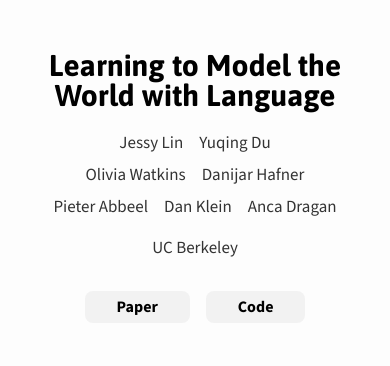
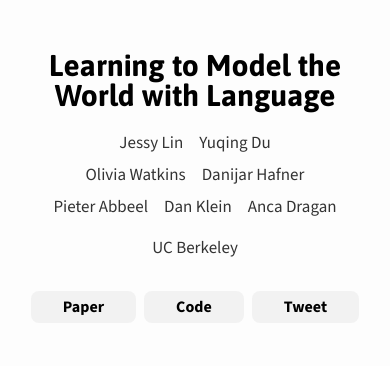
Before and after one commit to dynalang/dynalang.github.io, a plain HTML site: page index.html in a window 390 px wide. Shown: the top 366 px of the page. Drawn offline with nearby package versions, Linux system fonts and the light colour scheme.

Commit message:
Add tweet summary

```diff
--- a/index.html
+++ b/index.html
@@ -87,9 +87,10 @@
       </div>
       <p id="uc-berkeley">UC Berkeley</h1>
 
-      <div class="row">
+      <div class="row button-row">
         <a class="link-button" href="https://arxiv.org/abs/2308.01399" target="_blank" class="link-block">Paper</a>
         <a class="link-button" href="https://github.com/jlin816/dynalang" class="link-block">Code</a>
+        <a class="link-button" href="https://twitter.com/realJessyLin/status/1687515845281624064" class="link-block">Tweet</a>
       </div>
       <p class="tldr">
         <b>TL;DR</b>:
@@ -282,10 +283,11 @@
         </div>
 
         <br><br>
-        <div class="paragraph-center">For more information, check out the paper and code:</div>
-        <div class="row">
+        <div class="paragraph-center">For more information, check out the paper, code, and tweet summary:</div>
+        <div class="row button-row">
           <a class="link-button" href="https://arxiv.org/abs/2308.01399" target="_blank" class="link-block">Paper</a>
           <a class="link-button" href="https://github.com/jlin816/dynalang" class="link-block">Code</a>
+          <a class="link-button" href="https://twitter.com/realJessyLin/status/1687515845281624064" class="link-block">Tweet</a>
         </div>
 
       </div>
--- a/style.css
+++ b/style.css
@@ -417,4 +417,12 @@ li.bubble{
       width: 90%;
       margin: auto;
     }
+
+    .link-button {
+      margin: 1rem 0.25rem;
+    }
+
+    .button-row {
+      margin: 0.75rem 0rem;
+    }
 }
```
